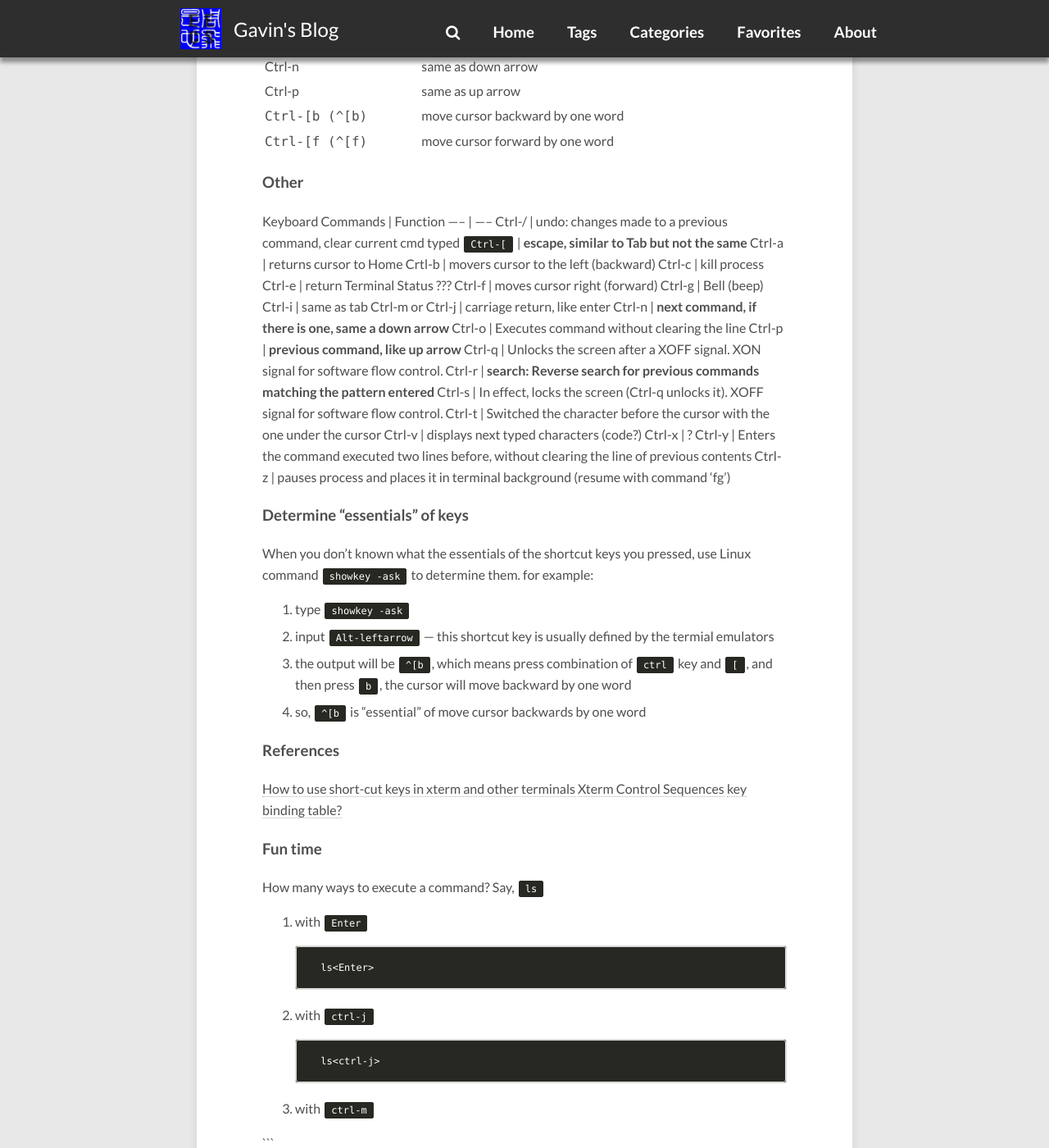
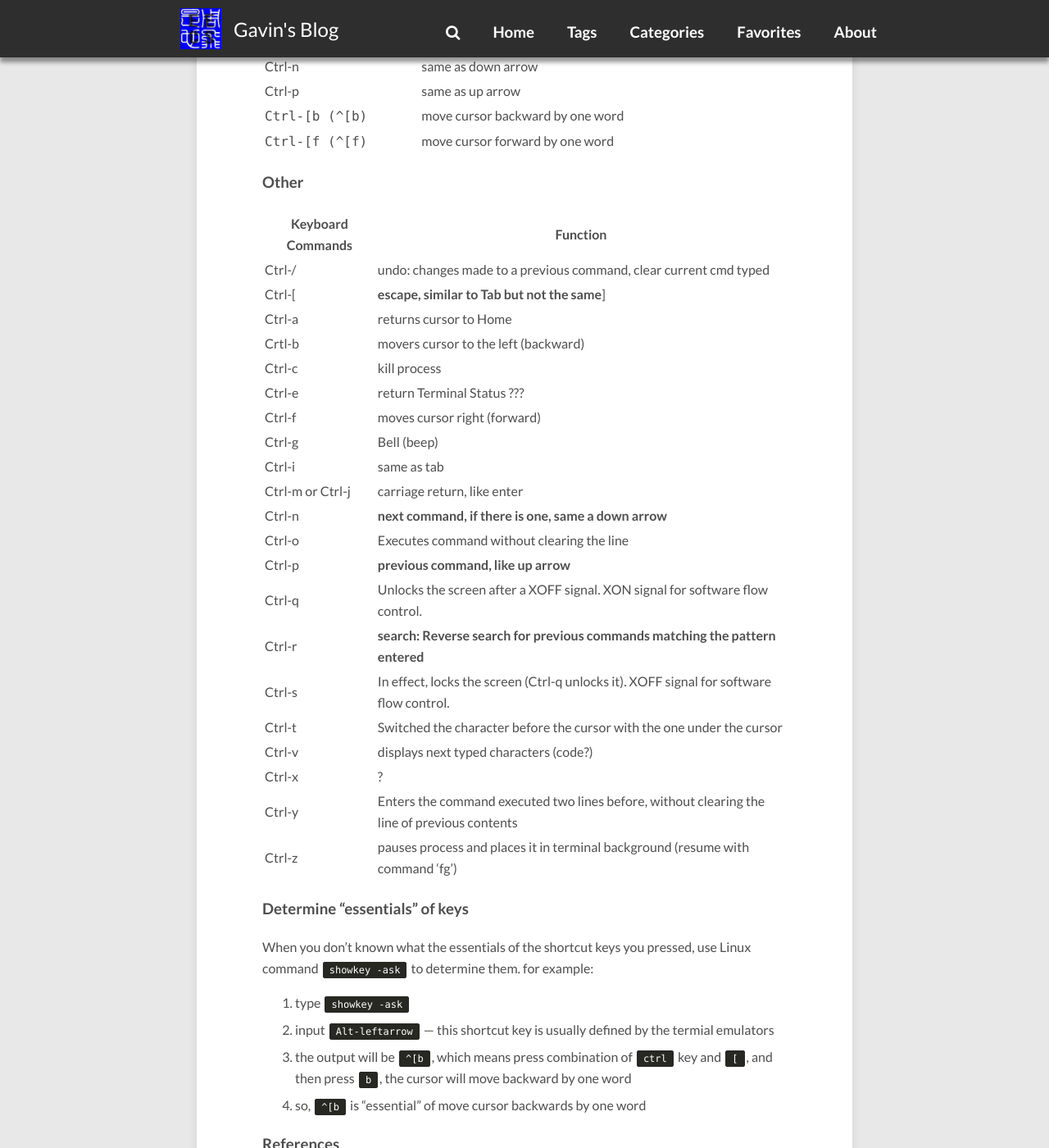
Before and after one commit to gavinchou/gavinchou.github.io, a Jekyll site: the page built from _posts/2016-07-16-terminal-shortcut-and-function-keys.md, in a window 1280 px wide and 1400 px high, scrolled down 1461 px. Shown: the whole window at 82% size. Built offline with Jekyll 4.4.1, drawn with Linux system fonts in a browser that asks for light colours; comment, search, counter and statistics services are not loaded.

Commit message:
Fix code in table

```diff
--- a/_posts/2016-07-16-terminal-shortcut-and-function-keys.md
+++ b/_posts/2016-07-16-terminal-shortcut-and-function-keys.md
@@ -47,10 +47,11 @@ Ctrl-p            | same as up arrow
 `Ctrl-[f (^[f)`   | move cursor forward by one word
 
 ### Other
+
 Keyboard Commands | Function
 -----             | -----
 Ctrl-/            | undo: changes made to a previous command, clear current cmd typed
-`Ctrl-[`          | **escape, similar to Tab but not the same**
+Ctrl-[            | **escape, similar to Tab but not the same**]
 Ctrl-a            | returns cursor to Home
 Crtl-b            | movers cursor to the left (backward)
 Ctrl-c            | kill process
```
